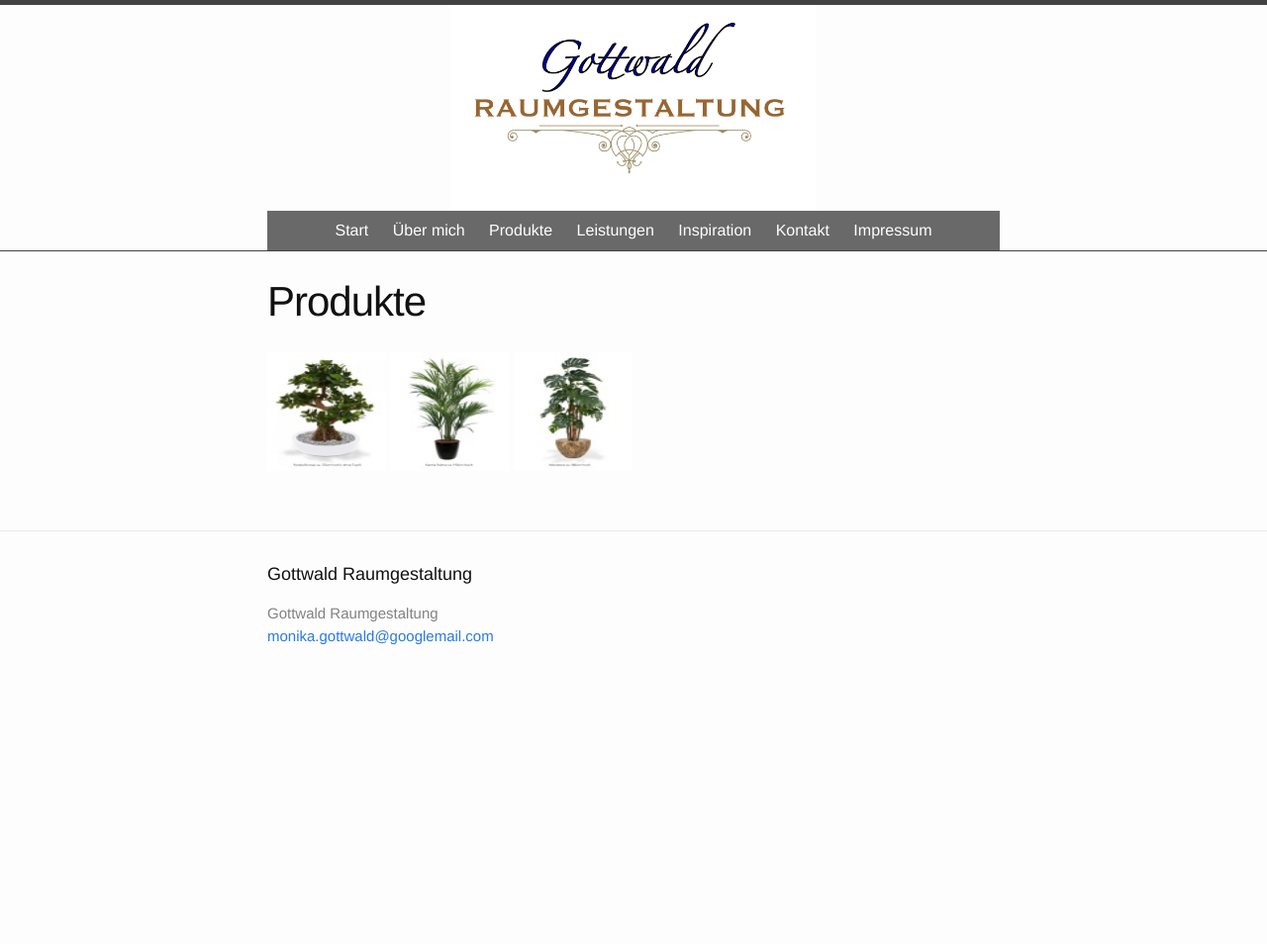
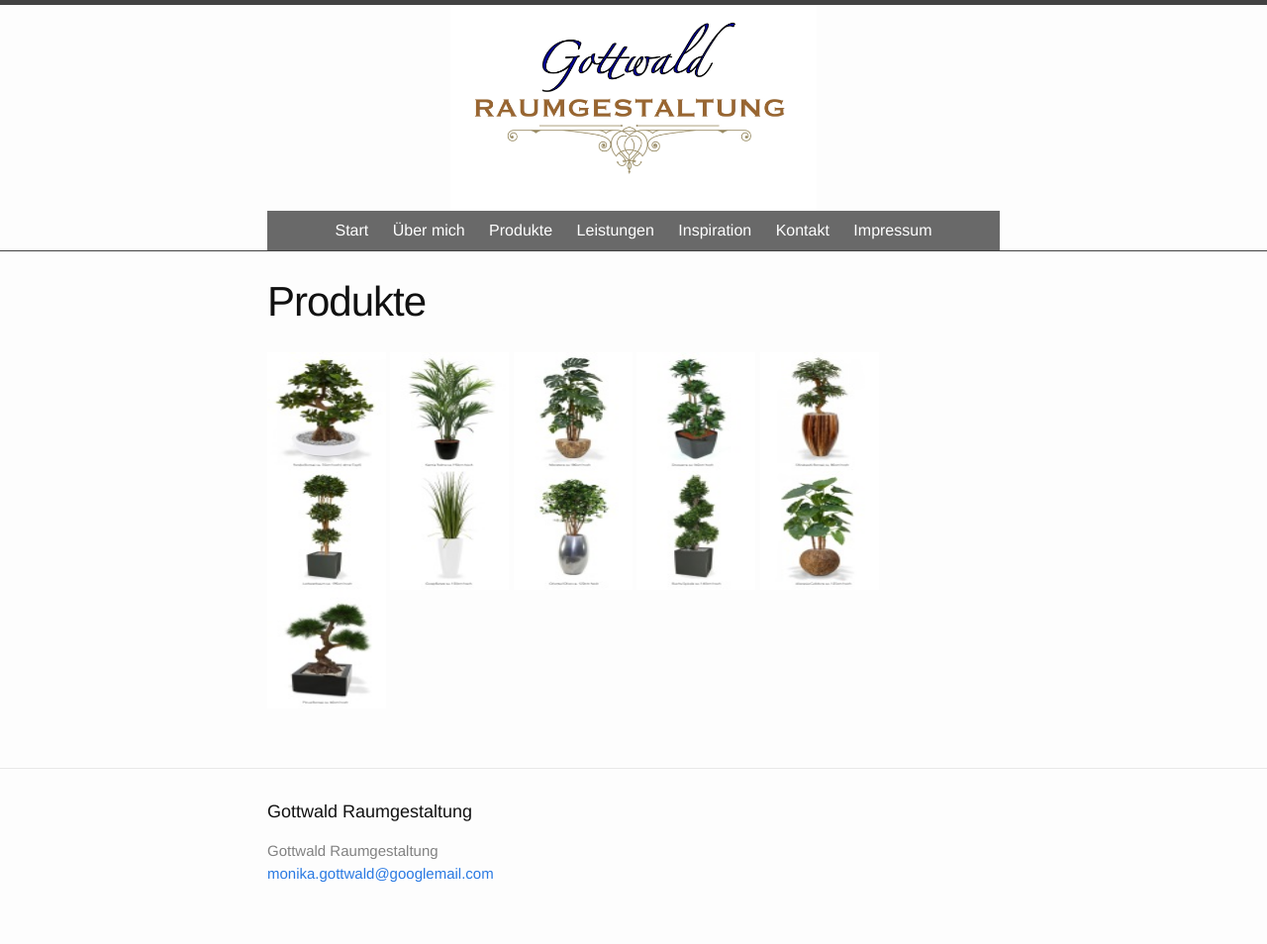
Before and after one commit to monikagottwald/monikagottwald.github.io, a Jekyll site: the page built from _pages/02_produkte.md, in a window 1280 px wide. Shown: the whole page at 99% size. Built offline with Jekyll 4.4.1, drawn with Linux system fonts in a browser that asks for light colours; nearby versions of some CDN libraries; before the commit the page ends 900 px from its top, so only the background shows below that.

Commit message:
neue Bilder

```diff
--- a/_pages/02_produkte.md
+++ b/_pages/02_produkte.md
@@ -46,6 +46,15 @@ $(document).ready(function() {
 	<a title="Bonsai" href="/img/produkte/001_produkt.jpg"><img width="120" height="120" src="/img/produkte/thumb/001_produkt.jpg"></a>
 	<a title="Kentai Palme" href="/img/produkte/002_produkt.jpg"><img width="120" height="120" src="/img/produkte/thumb/002_produkt.jpg"></a>
 	<a title="Monstera" href="/img/produkte/003_produkt.jpg"><img width="120" height="120" src="/img/produkte/thumb/003_produkt.jpg"></a>
+		<a title="Dracaena" href="/img/produkte/004_produkt.jpg"><img width="120" height="120" src="/img/produkte/thumb/004_produkt.jpg"></a>
+	<a title="Shirakashi Bonsai" href="/img/produkte/005_produkt.jpg"><img width="120" height="120" src="/img/produkte/thumb/005_produkt.jpg"></a>
+	<a title="Lorbeerbaum" href="/img/produkte/006_produkt.jpg"><img width="120" height="120" src="/img/produkte/thumb/006_produkt.jpg"></a>
+		<a title="Graspflanze" href="/img/produkte/007_produkt.jpg"><img width="120" height="120" src="/img/produkte/thumb/007_produkt.jpg"></a>
+	<a title="Oriental Olive" href="/img/produkte/008_produkt.jpg"><img width="120" height="120" src="/img/produkte/thumb/008_produkt.jpg"></a>
+	<a title="Buchs Spirale" href="/img/produkte/009_produkt.jpg"><img width="120" height="120" src="/img/produkte/thumb/009_produkt.jpg"></a>
+		<a title="Alocasia Calidora" href="/img/produkte/010_produkt.jpg"><img width="120" height="120" src="/img/produkte/thumb/010_produkt.jpg"></a>
+	<a title="Pinus Bonsai" href="/img/produkte/011_produkt.jpg"><img width="120" height="120" src="/img/produkte/thumb/011_produkt.jpg"></a>
+
 </div>
 <!--
 <ul class="photo-gallery">
```
Also changed, not shown: img/produkte/004_produkt.jpg (added), img/produkte/005_produkt.jpg (added), img/produkte/006_produkt.jpg (added), img/produkte/007_produkt.jpg (added), img/produkte/008_produkt.jpg (added), img/produkte/009_produkt.jpg (added), img/produkte/010_produkt.jpg (added), img/produkte/011_produkt.jpg (added), img/produkte/thumb/004_produkt.jpg (added), img/produkte/thumb/005_produkt.jpg (added), img/produkte/thumb/006_produkt.jpg (added), img/produkte/thumb/007_produkt.jpg (added), img/produkte/thumb/008_produkt.jpg (added), img/produkte/thumb/009_produkt.jpg (added), 2 more files.
